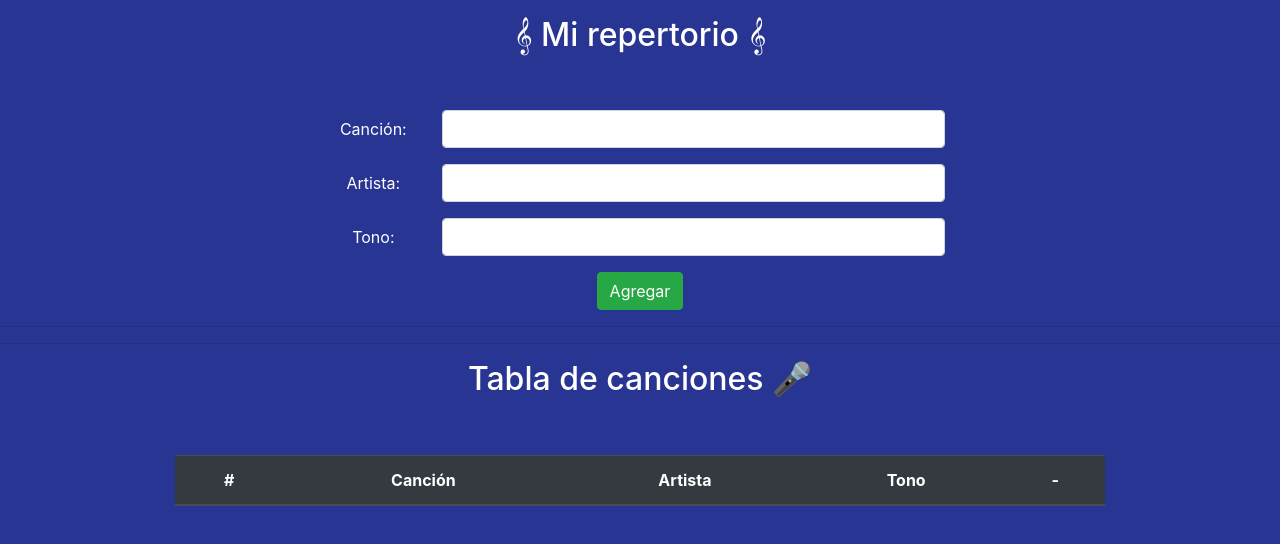
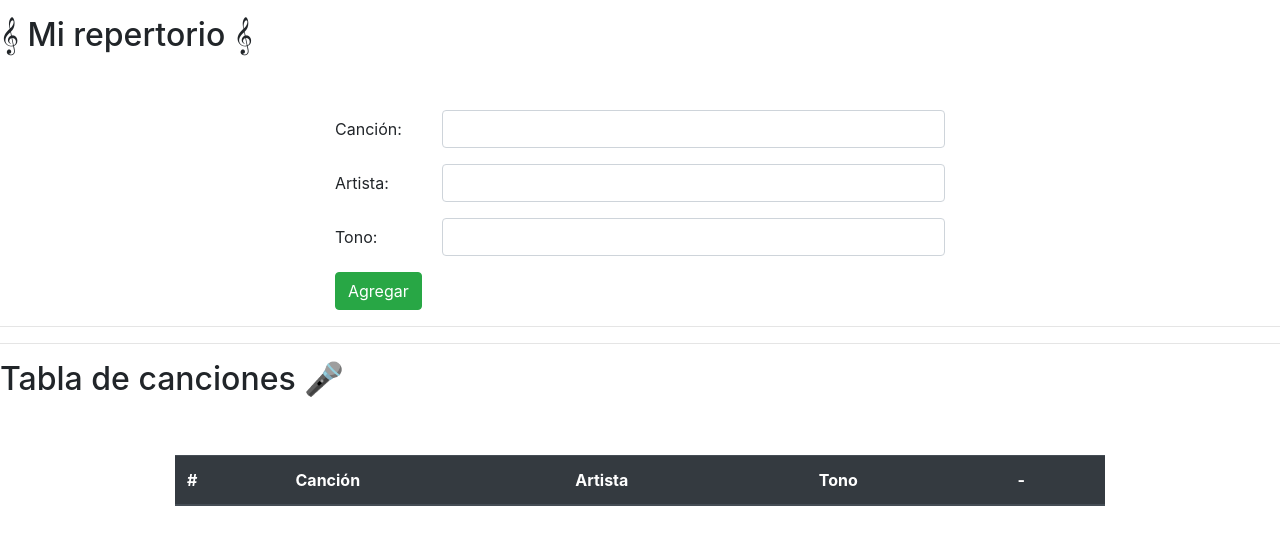
Before and after one commit to KatherineStehberg/Desafio_Mirepositoriomusical, a website: page index.html in a window 1280 px wide. Drawn offline with nearby package versions, Linux system fonts and the light colour scheme; no server answers.

Commit message:
updated index

```diff
--- a/index.html
+++ b/index.html
@@ -59,16 +59,6 @@
     </div>
   </div>
   <script src="https://cdn.jsdelivr.net/npm/axios/dist/axios.min.js"></script>
-</body>
-</html>
-
-<style>
-  body {
-    text-align: center;
-    background: #283593;
-    color: white;
-  }
-</style>
 
   <script>
     let url = "/canciones";
@@ -81,8 +71,9 @@
     window.onload = getData;
 
     async function getData() {
-    await axios.get(url).then((data) => {
-      canciones = data.data;
+      try {
+        const response = await axios.get(url);
+        canciones = response.data;
         tbody.innerHTML = "";
         canciones.forEach((c, i) => {
           tbody.innerHTML += `
@@ -98,7 +89,9 @@
             </tr>
           `;
         });
-    });
+      } catch (error) {
+        console.error('Error getting data:', error);
+      }
       cancion.value = "";
       artista.value = "";
       tono.value = "";
@@ -144,3 +137,5 @@
       });
     }
   </script>
+</body>
+</html>
```
Lines whose indentation alone changed are shown as unchanged.
